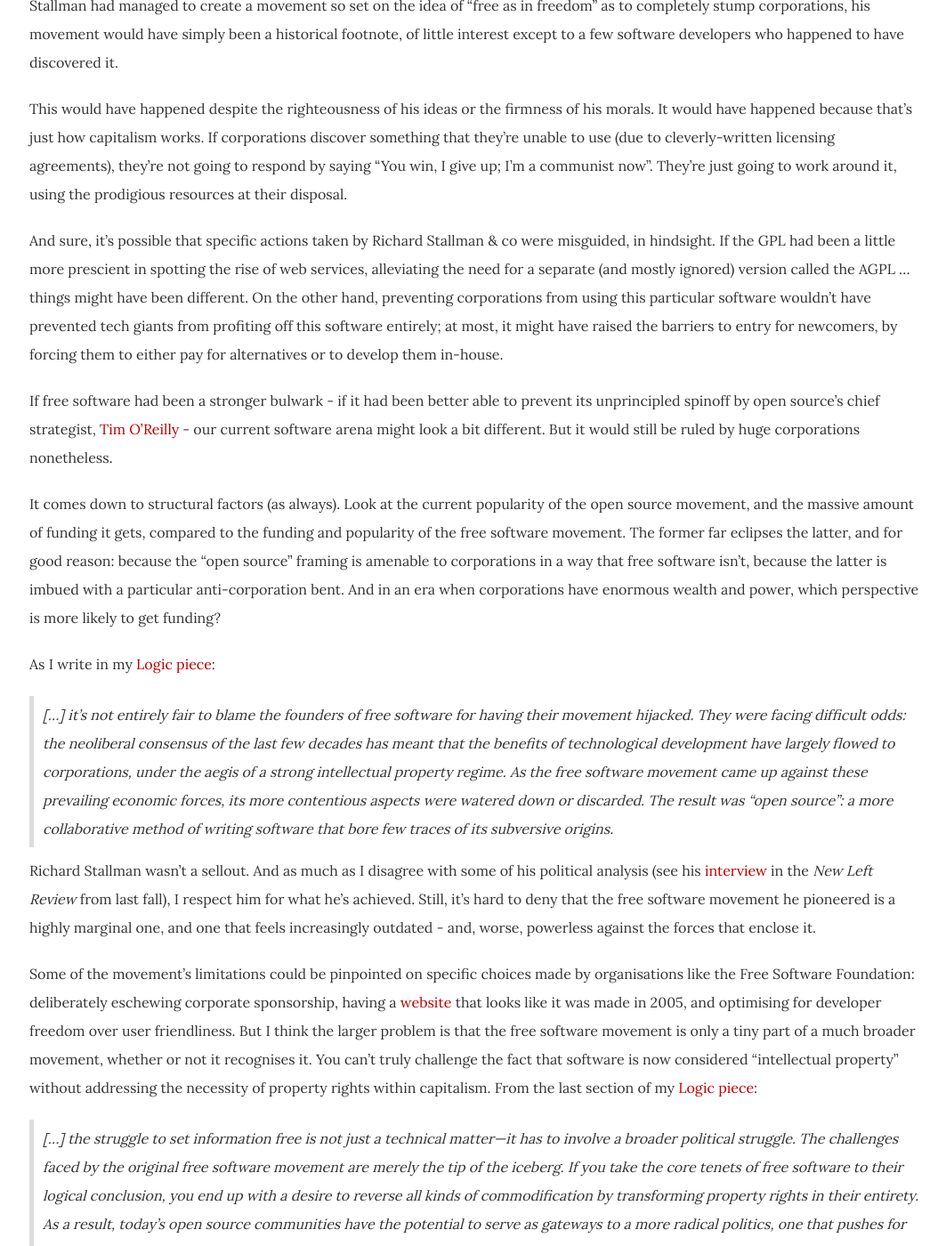
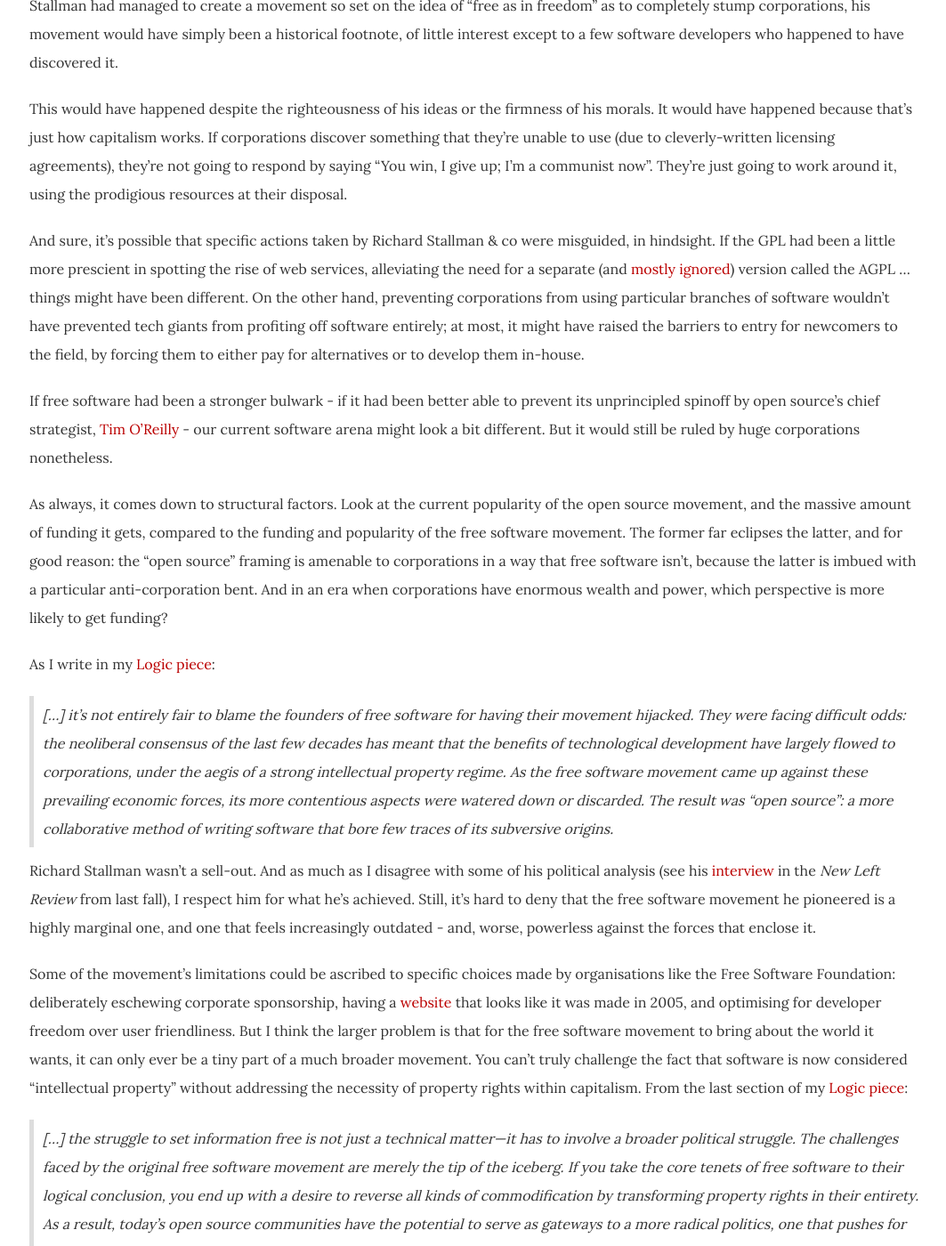
Before and after one commit to dellsystem/dellsystem.github.io, a Jekyll site: the page built from _posts/2019-3-4-fragments-63.md, in a window 1280 px wide and 1400 px high, scrolled down 1983 px. Shown: the whole window at 89% size, without its empty margins (107-1170 px from the left). Built offline with Jekyll 4.4.1, drawn with Linux system fonts in a browser that asks for light colours; some of the changed text lies outside the part shown.

Commit message:
Update fragments-63

```diff
--- a/_posts/2019-3-4-fragments-63.md
+++ b/_posts/2019-3-4-fragments-63.md
@@ -35,25 +35,25 @@ No. Because what we're really talking about goes way beyond software development
 
 This would have happened despite the righteousness of his ideas or the firmness of his morals. It would have happened because that's just how capitalism works. If corporations discover something that they're unable to use (due to cleverly-written licensing agreements), they're not going to respond by saying "You win, I give up; I'm a communist now". They're just going to work around it, using the prodigious resources at their disposal.
 
-And sure, it's possible that specific actions taken by Richard Stallman & co were misguided, in hindsight. If the GPL had been a little more prescient in spotting the rise of web services, alleviating the need for a separate (and mostly ignored) version called the AGPL ... things might have been different. On the other hand, preventing corporations from using this particular software wouldn't have prevented tech giants from profiting off this software entirely; at most, it might have raised the barriers to entry for newcomers, by forcing them to either pay for alternatives or to develop them in-house.
+And sure, it's possible that specific actions taken by Richard Stallman & co were misguided, in hindsight. If the GPL had been a little more prescient in spotting the rise of web services, alleviating the need for a separate (and [mostly ignored](https://www.theregister.co.uk/2011/03/31/google_on_open_source_licenses/)) version called the AGPL ... things might have been different. On the other hand, preventing corporations from using particular branches of software wouldn't have prevented tech giants from profiting off software entirely; at most, it might have raised the barriers to entry for newcomers to the field, by forcing them to either pay for alternatives or to develop them in-house.
 
 If free software had been a stronger bulwark - if it had been better able to prevent its unprincipled spinoff by open source's chief strategist, [Tim O'Reilly](https://thebaffler.com/salvos/the-meme-hustler) - our current software arena might look a bit different. But it would still be ruled by huge corporations nonetheless.
 
-It comes down to structural factors (as always). Look at the current popularity of the open source movement, and the massive amount of funding it gets, compared to the funding and popularity of the free software movement. The former far eclipses the latter, and for good reason: because the "open source" framing is amenable to corporations in a way that free software isn't, because the latter is imbued with a particular anti-corporation bent. And in an era when corporations have enormous wealth and power, which perspective is more likely to get funding?
+As always, it comes down to structural factors. Look at the current popularity of the open source movement, and the massive amount of funding it gets, compared to the funding and popularity of the free software movement. The former far eclipses the latter, and for good reason: the "open source" framing is amenable to corporations in a way that free software isn't, because the latter is imbued with a particular anti-corporation bent. And in an era when corporations have enormous wealth and power, which perspective is more likely to get funding?
 
 As I write in my [Logic piece](https://logicmag.io/05-freedom-isnt-free/):
 
 > [...] it’s not entirely fair to blame the founders of free software for having their movement hijacked. They were facing difficult odds: the neoliberal consensus of the last few decades has meant that the benefits of technological development have largely flowed to corporations, under the aegis of a strong intellectual property regime. As the free software movement came up against these prevailing economic forces, its more contentious aspects were watered down or discarded. The result was “open source”: a more collaborative method of writing software that bore few traces of its subversive origins.
 
-Richard Stallman wasn't a sellout. And as much as I disagree with some of his political analysis (see his [interview](https://newleftreview.org/II/113/richard-stallman-talking-to-the-mailman) in the _New Left Review_ from last fall), I respect him for what he's achieved. Still, it's hard to deny that the free software movement he pioneered is a highly marginal one, and one that feels increasingly outdated - and, worse, powerless against the forces that enclose it.
+Richard Stallman wasn't a sell-out. And as much as I disagree with some of his political analysis (see his [interview](https://newleftreview.org/II/113/richard-stallman-talking-to-the-mailman) in the _New Left Review_ from last fall), I respect him for what he's achieved. Still, it's hard to deny that the free software movement he pioneered is a highly marginal one, and one that feels increasingly outdated - and, worse, powerless against the forces that enclose it.
 
-Some of the movement's limitations could be pinpointed on specific choices made by organisations like the Free Software Foundation: deliberately eschewing corporate sponsorship, having a [website](https://www.fsf.org/) that looks like it was made in 2005, and optimising for developer freedom over user friendliness. But I think the larger problem is that the free software movement is only a tiny part of a much broader movement, whether or not it recognises it. You can't truly challenge the fact that software is now considered "intellectual property" without addressing the necessity of property rights within capitalism. From the last section of my [Logic piece](https://logicmag.io/05-freedom-isnt-free/):
+Some of the movement's limitations could be ascribed to specific choices made by organisations like the Free Software Foundation: deliberately eschewing corporate sponsorship, having a [website](https://www.fsf.org/) that looks like it was made in 2005, and optimising for developer freedom over user friendliness. But I think the larger problem is that for the free software movement to bring about the world it wants, it can only ever be a tiny part of a much broader movement. You can't truly challenge the fact that software is now considered "intellectual property" without addressing the necessity of property rights within capitalism. From the last section of my [Logic piece](https://logicmag.io/05-freedom-isnt-free/):
 
 > [...] the struggle to set information free is not just a technical matter—it has to involve a broader political struggle. The challenges faced by the original free software movement are merely the tip of the iceberg. If you take the core tenets of free software to their logical conclusion, you end up with a desire to reverse all kinds of commodification by transforming property rights in their entirety. As a result, today’s open source communities have the potential to serve as gateways to a more radical politics, one that pushes for the decommodification of not just information but also the material resources needed to sustain the production of information.
 
-This is, quite obviously, not a small challenge. Intellectual property laws are enshrined not just by the neoliberal state, but by the WTO, the controversial TPP, and probably other 3-letter initialisms representing global forces whose consequences are difficult to understand and even more difficult to contest. What are you supposed to do when the problem you're trying to address is enormous in scope and so institutionalised that it seems all-powerful? What can you even do, in that case?
+This is, quite obviously, not a small challenge. Intellectual property laws are enshrined not just by the neoliberal state, but by the WTO, the controversial TPP, and probably other 3-letter initialisms representing global forces whose consequences are difficult to understand and even more difficult to contest. What are you supposed to do when the problem you're trying to address is enormous in scope and so institutionalised that it seems all-powerful? What sort of foundation is able to tackle that?
 
-My point here isn't to convince you that it's hopeless. My point is that a movement like the free software movement can't exist on its own, because it's only tackling a tiny piece of a huge systemic problem. For it to have any hope of achieving anything worthwhile, it can only be part of a larger, anti-capitalist vision for emancipation from the value form. It has to be part of a collective struggle against capital, not merely a matter of individual choice of software licenses.
+My point here isn't to convince you that it's a hopeless cause. My point is that a movement like the free software movement can't exist on its own, because it's only tackling a tiny piece of a huge systemic problem. For it to have any hope of achieving anything worthwhile, it can only be part of a larger, anti-capitalist vision for emancipation from the value form. It has to be part of a collective struggle against capital, not merely a matter of individual choice of software licenses.
 
 That's probably hard to imagine right now, and I don't have anything insightful to say on that tonight, so I'm just going to close with my fave quote from radical science fiction writer Ursula K. Le Guin:
 
```
